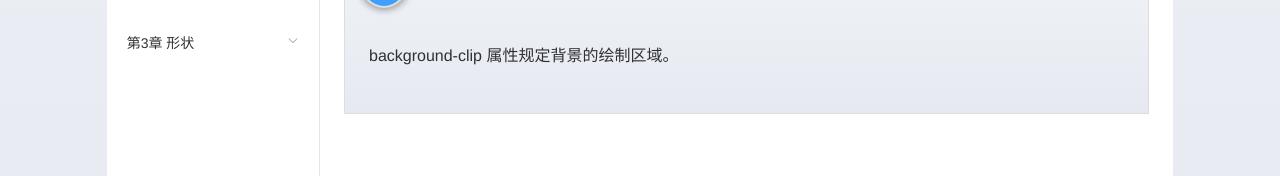
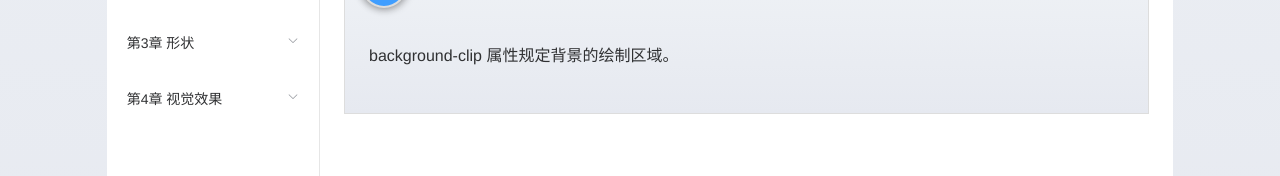
Before and after one commit to hwaphon/cssSecretsDemo, a Vue app: page / in a window 1280 px wide. Shown: the part 442-618 px from the top of the page. Built offline with nearby package versions, Linux system fonts and the light colour scheme.

Commit message:
add chapter3 menu

```diff
--- a/src/pages/Index.vue
+++ b/src/pages/Index.vue
@@ -53,12 +53,23 @@
 						index: '2',
 						title: '第3章 形状',
 						submenu: [
-							{ index: '2-1', title: '自适应的椭圆' },
-							{ index: '2-2', title: '平行四边形' },
-							{ index: '2-3', title: '菱形图片' },
-							{ index: '2-4', title: '切角效果' },
-							{ index: '2-5', title: '梯形标签页' },
-							{ index: '2-6', title: '简单的饼图' }
+							{ index: '2-1', title: '1. 自适应的椭圆' },
+							{ index: '2-2', title: '2. 平行四边形' },
+							{ index: '2-3', title: '3. 菱形图片' },
+							{ index: '2-4', title: '4. 切角效果' },
+							{ index: '2-5', title: '5. 梯形标签页' },
+							{ index: '2-6', title: '6. 简单的饼图' }
+						]
+					},
+					{
+						index: '3',
+						title: '第4章 视觉效果',
+						submenu: [
+							{ index: '3-1', title: '1. 单侧投影' },
+							{ index: '3-2', title: '2. 不规则投影' },
+							{ index: '3-3', title: '3. 染色效果' },
+							{ index: '3-4', title: '4. 毛玻璃效果' },
+							{ index: '3-5', title: '5. 折角效果' }
 						]
 					}
 				],
```
